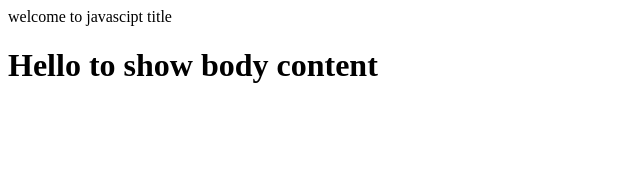
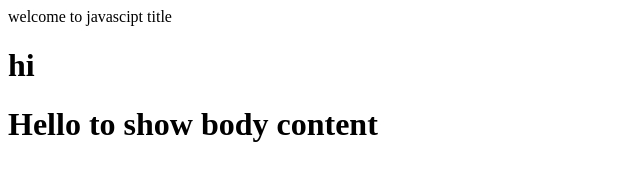
Before and after one commit to Lyny-SE-M3/SE-M3, a plain HTML site: page index.html in a window 1280 px wide. Shown: the whole page, without its empty margins (0-640 px from the left). Drawn offline with Linux system fonts and the light colour scheme.

Commit message:
Update index.html

```diff
--- a/index.html
+++ b/index.html
@@ -6,6 +6,7 @@
         <title>welcome to javascipt title</title>
     </head>
     <body>
+        <h1>hi<h1>
         <h1> Hello to show body content</h1>
     <!--<button onclick="alert('Hello to show body content')"<plase click</button>
         <script>
```
